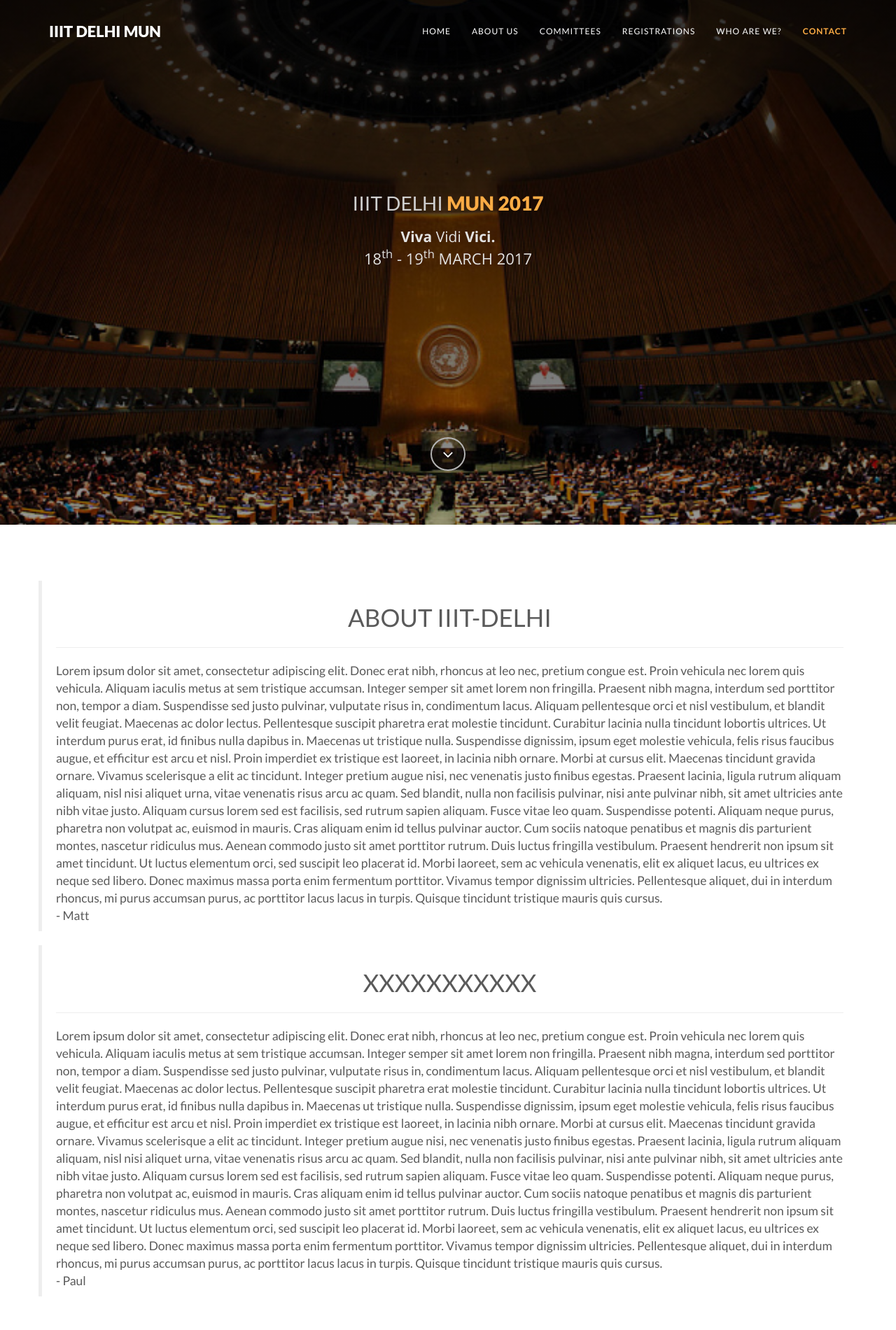
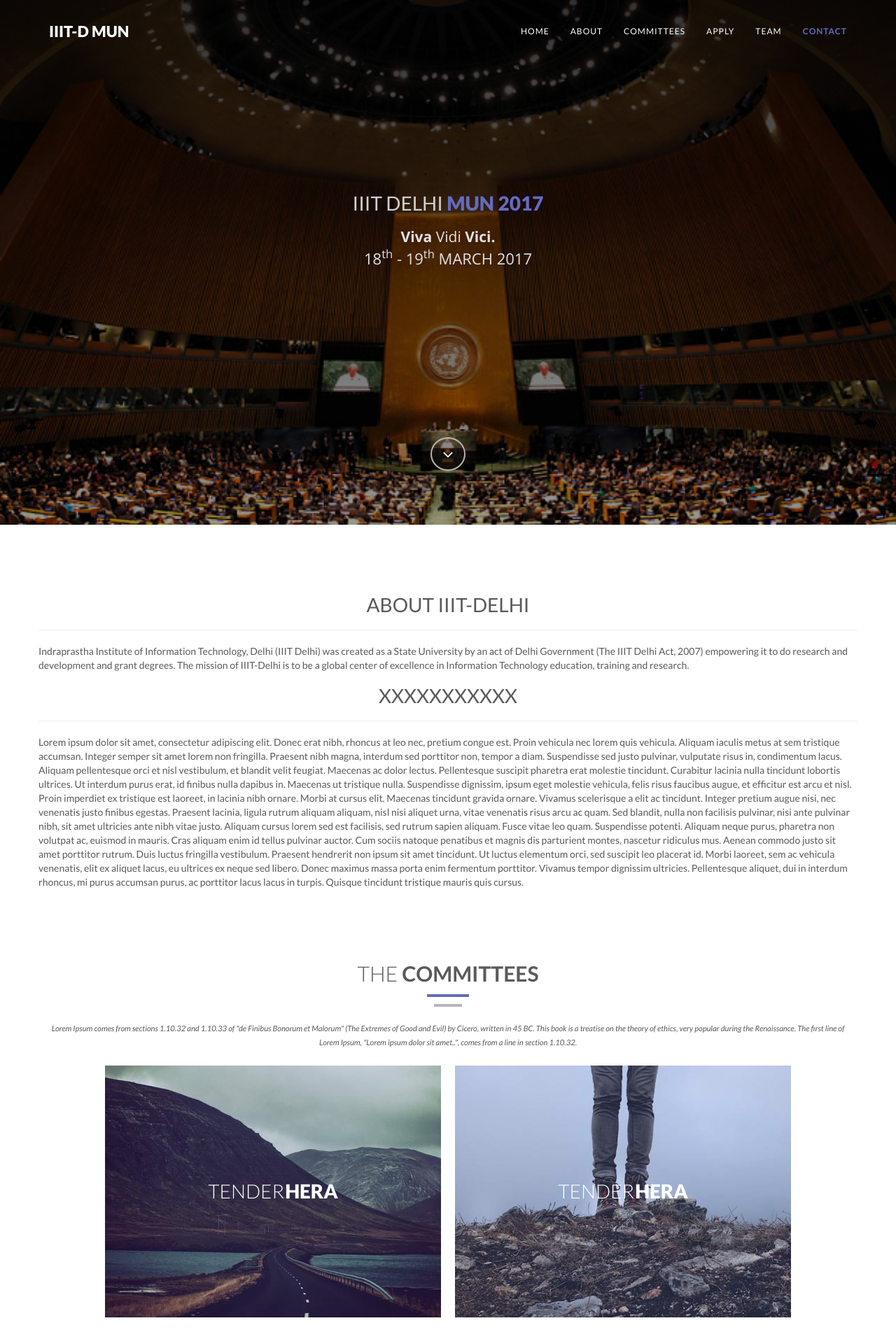
Before and after one commit to gureks/iiitdmun, a Django app: page / in a window 1280 px wide. Shown: the top 1901 px of the page at 70% size. Run offline with Django 3.2, Linux system fonts and the light colour scheme; some libraries are stand-ins or nearby versions.

Commit message:
changed color scheme, index fixes, clear data files
Signed-off-by: gureks <gurek15033@iiitd.ac.in>

```diff
--- a/iiitdmun/mun/static/css/linkstyles2.css
+++ b/iiitdmun/mun/static/css/linkstyles2.css
@@ -5,7 +5,7 @@
 	position: relative;
 	font-size: 4em;
 	line-height: 1;
-	color: #f9b32f;
+	color: #646BC1;
 	display: inline-block;
 }
 
@@ -32,7 +32,7 @@
 	position: absolute;
 	border-width: 4px 0;
 	border-style: solid;
-	border-color: #f9b32f;
+	border-color: #646BC1;
 	pointer-events: none;
 	-webkit-transform: scale3d(0,1,1);
 	transform: scale3d(0,1,1);
--- a/iiitdmun/mun/static/css/style.css
+++ b/iiitdmun/mun/static/css/style.css
@@ -40,15 +40,15 @@ p.intro{
 	line-height: 24px;
 	font-family: 'Open Sans', sans-serif;
 }
-a{ color: #FCAC45;}
+a{ color: #646BC1;}
 a:hover,
 a:focus{
 	text-decoration: none;
-	color: #FCAC45;
+	color: #646BC1;
 }
 
 .section-title hr{
-	border-color: #fcac45;
+	border-color: #646BC1;
 	border-width: 4px;
 	width: 60px;
 	float: left;
@@ -146,7 +146,7 @@ font-weight: 900;
 }
 
 .color{
-	color: #fcac45;
+	color: #646BC1;
 }
 
 a.fa.fa-angle-down {
@@ -207,7 +207,7 @@ ul.about-list li span{
 	font-weight: 300;
 }
 .section-title.center .line{
-	border-top: 4px solid #fcac45;
+	border-top: 4px solid #646BC1;
 	height: 10px;
 	width: 60px;
 	text-align: center;
@@ -216,7 +216,7 @@ ul.about-list li span{
 }
 
 .section-title.center hr {
-	border-top: 4px solid rgba(252, 172, 69, 0.34);
+	border-top: 4px solid rgba(39, 42, 76, 0.34);
 	width: 40px;
 	text-align: center;
 	margin-top: 10px;
--- a/iiitdmun/mun/templates/index.html
+++ b/iiitdmun/mun/templates/index.html
@@ -87,19 +87,19 @@
             <span class="icon-bar"></span>
             <span class="icon-bar"></span>
           </button>
-          <a class="navbar-brand" href="index.html">IIIT Delhi Mun</a>
+          <a class="navbar-brand" href="index.html">IIIT-D MUN</a>
         </div>
 
         <!-- Collect the nav links, forms, and other content for toggling -->
         <div class="collapse navbar-collapse" id="bs-example-navbar-collapse-1">
           <ul class="nav navbar-nav navbar-right">
              <li><a href="#tf-home" class="page-scroll">Home</a></li>
-            <li><a href="#tf-about" class="page-scroll">About Us</a></li>
+            <li><a href="#tf-about" class="page-scroll">About</a></li>
 
 
             <li><a href="#tf-comm" class="page-scroll">Committees</a></li>
-            <li><a href="#tf-registrations" class="page-scroll">Registrations</a></li>
-            <li><a href="#tf-team" class="page-scroll">Who are we?</a></li>
+            <li><a href="#tf-registrations" class="page-scroll">Apply</a></li>
+            <li><a href="#tf-team" class="page-scroll">Team</a></li>
             <li><a href="#tf-contact" class="page-scroll">Contact</a></li>
           </ul>
         </div><!-- /.navbar-collapse -->
@@ -136,25 +136,16 @@
          <div class="col-6of7 g-pull-right">
             <div class="slider">
                <div class="slide active">
-                  <blockquote>
                   <center><h1>About IIIT-Delhi</h1></center><div class="line"><hr></div><div class="clearfix"></div>
+                     Indraprastha Institute of Information Technology, Delhi (IIIT Delhi) was created as a State University by an act of Delhi Government (The IIIT Delhi Act, 2007) empowering it to do research and development and grant degrees. The mission of IIIT-Delhi is to be a global center of excellence in Information Technology education, training and research.
+               </div>
+               <div class="slide">
+                 <center><h1>xxxxxxxxxxx</h1></center><div class="line"><hr></div><div class="clearfix"></div>
                      Lorem ipsum dolor sit amet, consectetur adipiscing elit. Donec erat nibh, rhoncus at leo nec, pretium congue est. Proin vehicula nec lorem quis vehicula. Aliquam iaculis metus at sem tristique accumsan. Integer semper sit amet lorem non fringilla. Praesent nibh magna, interdum sed porttitor non, tempor a diam. Suspendisse sed justo pulvinar, vulputate risus in, condimentum lacus. Aliquam pellentesque orci et nisl vestibulum, et blandit velit feugiat. Maecenas ac dolor lectus. Pellentesque suscipit pharetra erat molestie tincidunt. Curabitur lacinia nulla tincidunt lobortis ultrices. Ut interdum purus erat, id finibus nulla dapibus in. Maecenas ut tristique nulla. Suspendisse dignissim, ipsum eget molestie vehicula, felis risus faucibus augue, et efficitur est arcu et nisl. Proin imperdiet ex tristique est laoreet, in lacinia nibh ornare.
 
                     Morbi at cursus elit. Maecenas tincidunt gravida ornare. Vivamus scelerisque a elit ac tincidunt. Integer pretium augue nisi, nec venenatis justo finibus egestas. Praesent lacinia, ligula rutrum aliquam aliquam, nisl nisi aliquet urna, vitae venenatis risus arcu ac quam. Sed blandit, nulla non facilisis pulvinar, nisi ante pulvinar nibh, sit amet ultricies ante nibh vitae justo. Aliquam cursus lorem sed est facilisis, sed rutrum sapien aliquam. Fusce vitae leo quam. Suspendisse potenti.
 
                     Aliquam neque purus, pharetra non volutpat ac, euismod in mauris. Cras aliquam enim id tellus pulvinar auctor. Cum sociis natoque penatibus et magnis dis parturient montes, nascetur ridiculus mus. Aenean commodo justo sit amet porttitor rutrum. Duis luctus fringilla vestibulum. Praesent hendrerit non ipsum sit amet tincidunt. Ut luctus elementum orci, sed suscipit leo placerat id. Morbi laoreet, sem ac vehicula venenatis, elit ex aliquet lacus, eu ultrices ex neque sed libero. Donec maximus massa porta enim fermentum porttitor. Vivamus tempor dignissim ultricies. Pellentesque aliquet, dui in interdum rhoncus, mi purus accumsan purus, ac porttitor lacus lacus in turpis. Quisque tincidunt tristique mauris quis cursus.
-                     <div class="caption">- Matt</div>
-                  </blockquote>
-               </div>
-               <div class="slide">
-                  <blockquote><center><h1>xxxxxxxxxxx</h1></center><div class="line"><hr></div><div class="clearfix"></div>
-                     Lorem ipsum dolor sit amet, consectetur adipiscing elit. Donec erat nibh, rhoncus at leo nec, pretium congue est. Proin vehicula nec lorem quis vehicula. Aliquam iaculis metus at sem tristique accumsan. Integer semper sit amet lorem non fringilla. Praesent nibh magna, interdum sed porttitor non, tempor a diam. Suspendisse sed justo pulvinar, vulputate risus in, condimentum lacus. Aliquam pellentesque orci et nisl vestibulum, et blandit velit feugiat. Maecenas ac dolor lectus. Pellentesque suscipit pharetra erat molestie tincidunt. Curabitur lacinia nulla tincidunt lobortis ultrices. Ut interdum purus erat, id finibus nulla dapibus in. Maecenas ut tristique nulla. Suspendisse dignissim, ipsum eget molestie vehicula, felis risus faucibus augue, et efficitur est arcu et nisl. Proin imperdiet ex tristique est laoreet, in lacinia nibh ornare.
-
-                    Morbi at cursus elit. Maecenas tincidunt gravida ornare. Vivamus scelerisque a elit ac tincidunt. Integer pretium augue nisi, nec venenatis justo finibus egestas. Praesent lacinia, ligula rutrum aliquam aliquam, nisl nisi aliquet urna, vitae venenatis risus arcu ac quam. Sed blandit, nulla non facilisis pulvinar, nisi ante pulvinar nibh, sit amet ultricies ante nibh vitae justo. Aliquam cursus lorem sed est facilisis, sed rutrum sapien aliquam. Fusce vitae leo quam. Suspendisse potenti.
-
-                    Aliquam neque purus, pharetra non volutpat ac, euismod in mauris. Cras aliquam enim id tellus pulvinar auctor. Cum sociis natoque penatibus et magnis dis parturient montes, nascetur ridiculus mus. Aenean commodo justo sit amet porttitor rutrum. Duis luctus fringilla vestibulum. Praesent hendrerit non ipsum sit amet tincidunt. Ut luctus elementum orci, sed suscipit leo placerat id. Morbi laoreet, sem ac vehicula venenatis, elit ex aliquet lacus, eu ultrices ex neque sed libero. Donec maximus massa porta enim fermentum porttitor. Vivamus tempor dignissim ultricies. Pellentesque aliquet, dui in interdum rhoncus, mi purus accumsan purus, ac porttitor lacus lacus in turpis. Quisque tincidunt tristique mauris quis cursus.
-                     <div class="caption">- Paul </div>
-                  </blockquote>
                </div>
 
                <span class="slide-controls">
@@ -231,24 +222,23 @@
               </p>
             </figcaption>
           </figure>
-          <br>
         </div>
             </div>
 
     <!-- Testimonials Section
     ==========================================-->
 
-    <div id="tf-registrations" class="text-center" style="background:gray" onmouseover="this.style.background='gray';">
+    <!-- div id="tf-registrations" class="text-center" >
         <div class="overlay">
             <div class="container">
                 <div class="row">
                     <div class="col-md-8 col-md-offset-2">
-                     <!--manko--><div class="grid__item color-8">
+                     <div class="grid__item color-8">
                 <a class="link link--manko" href="/register/"><br><br>Register <strong>Here.</strong> <span></span> <span></span></a>
             </div>
 
                         <div id="registrations" class="owl-carousel owl-theme">
-
+      -->
 
                            <!-- <div class="item">
                                 <h5>This book is a treatise on the theory of ethics, very popular during the Renaissance. The first line of Lorem Ipsum, "Lorem ipsum dolor sit amet..", comes from a line in section 1.10.32.</h5>
@@ -260,16 +250,50 @@
                                 <p><strong>Dean Martin</strong>, CEO Acme Inc.</p>
                             </div>-->
 
-
+<!--
                         </div>
                     </div>
                 </div>
             </div>
         </div>
-    </div>
+    </div> -->
 
 </div>
 
+<div id="tf-registrations" class="text-center">
+        <div class="container">
+
+            <div class="row">
+                <div class="col-md-8 col-md-offset-2 col-sm-8 col-sm-offset-2 col-xs-12">
+
+                    <div class="section-title center">
+                         <br><br><br><br>
+                        <h2>Applications now <strong>open</strong></h2>
+                        <div class="line">
+                            <hr>
+                        </div>
+                        <div class="clearfix"></div>
+                        <em>To be a part of the conference, register here.</em>
+                    </div>
+                </div>
+            </div>
+            <div class="row">
+              <div class="col-md-4 col-sm-8">
+                <button href="" class="btn tf-btn btn-default btn-block">Institute Delegation</button>
+              </div>
+
+              <div class="col-md-4 col-sm-8">
+                <button href="" class="btn tf-btn btn-default btn-block">Individual Delegate</button>
+              </div>
+
+              <div class="col-md-4 col-sm-8">
+                <button href="" class="btn tf-btn btn-default btn-block">International Press</button>
+              </div>
+              <br><br><br><br><br>
+            </div>
+
+        </div>
+    </div>
     <!-- Team Page
     ==========================================-->
 
```
Also changed, not shown: other parts of iiitdmun/mun/static/css/style.css (+15 -15 lines), 4 other files.
